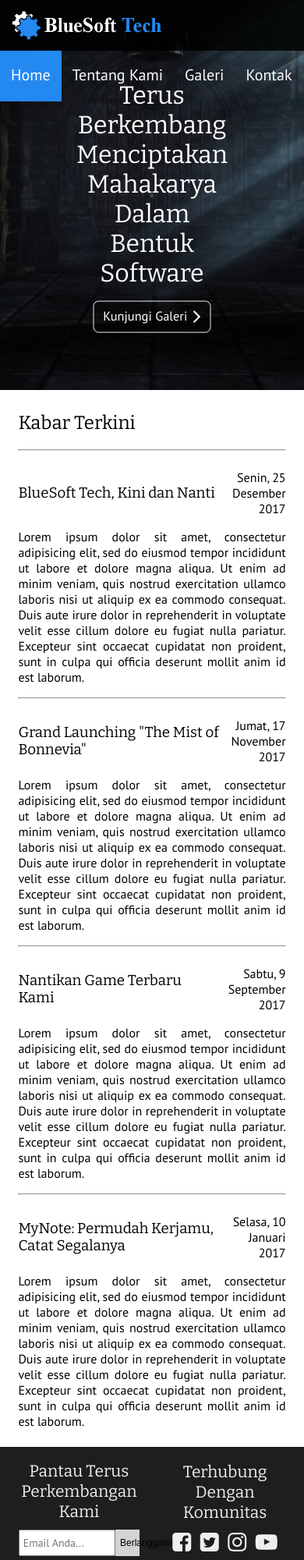
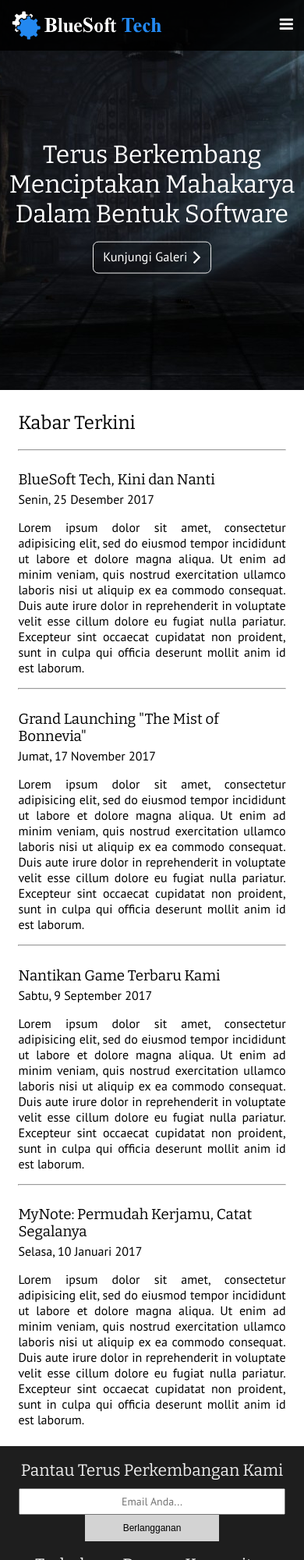
Before and after one commit to imam98/Web-IMK, a plain HTML site: page index.html in a window 390 px wide. Shown: the top 2000 px of the page at 78% size. Drawn offline with nearby package versions, Linux system fonts and the light colour scheme.

Commit message:
Add site responsiveness and minor fix

```diff
--- a/assets/css/main-style.css
+++ b/assets/css/main-style.css
@@ -92,6 +92,10 @@ a:hover {
 .col-11 {width: 91.66%;}
 .col-12 {width: 100%;}
 
+.news-date {
+  text-align: right;
+}
+
 .news-summary {
   margin-top: 0;
 }
@@ -102,7 +106,7 @@ a:hover {
   padding: 4px;
   font-family: 'PT Sans', sans-serif;
   font-size: 14px;
-  width: 80%;
+  width: 70%;
   height: 34px;
 }
 
@@ -113,7 +117,8 @@ a:hover {
   margin: 0;
   border: 0;
   font-size: 12px;
-  width: 20%;
+  width: 30%;
+  min-width: 85px;
   height: 34px;
   transition: background .3s;
 }
@@ -132,10 +137,6 @@ a:hover {
   margin-bottom: 0;
 }
 
-.align-right {
-  text-align: right;
-}
-
 .align-center {
   text-align: center;
 }
@@ -143,6 +144,7 @@ a:hover {
 /* ################## Navigation Bar ##################### */
 
 nav {
+  display: flex;
   background: rgba(0, 0, 0, 0.85);
   margin: 0;
   position: fixed;
@@ -153,13 +155,21 @@ nav {
   height: 65px;
 }
 
-nav a {
+.navbar-container a {
   display: block;
   color: #fff;
   padding: 14px;
   float: left;
   font-family: 'PT Sans', serif;
   text-decoration: none;
+  height: 100%;
+  line-height: 35px;
+}
+
+.navbar-container ul li {
+  list-style: none;
+  height: 100%;
+  font-size: 20px;
 }
 
 .logo {
@@ -172,9 +182,8 @@ nav a {
 }
 
 .navbar-list {
-  position: relative;
-  overflow: hidden;
-  float: left;
+  flex-grow: 1;
+  flex-wrap: wrap;
   margin: 0;
   padding: 0;
   height: 100%;
@@ -182,23 +191,47 @@ nav a {
 
 .navbar-list .navbar-item {
   float: left;
-  list-style: none;
-  height: 100%;
-  font-size: 20px;
 }
 
-.navbar-item a {
-  height: 100%;
-  line-height: 35px;
-}
-
-.navbar-item a:hover {
+.navbar-item a:hover, .navbar-dropdown a:hover {
   background: #2388F0;
   color: #fff;
 }
 
 .navbar-item.is-active {
   background: #2388F0;
+}
+
+.navbar-list .navbar-dropdown {
+  display: none;
+  float: right;
+}
+
+.mobile-menu {
+  display: block;
+  background: rgba(0, 0, 0, 0.85);
+  position: fixed;
+  top: 65px;
+  left: 0;
+  z-index: 99;
+  width: 100%;
+  height: 0;
+  overflow: hidden;
+  transition: height .5s ease-in;
+}
+
+ul.navbar-list.mobile {
+  width: 100%;
+}
+
+ul.navbar-list.mobile .navbar-item {
+  display: block;
+  float: none;
+  height: 65px;
+}
+
+ul.navbar-list.mobile .navbar-item a {
+  width: 100%;
 }
 
 /* #################### Custom Styles ###################### */
@@ -253,3 +286,75 @@ footer .community-box a {
 .overlay .fa {
   vertical-align: sub;
 }
+
+/* #################### Mobile View ###################### */
+
+@media screen and (max-width: 797px) {
+  footer .col-6 {
+    width: 100%;
+  }
+}
+
+@media screen and (max-width: 680px) {
+  nav .logo {
+    display: inline-block;
+    float: none;
+  }
+
+  article h1 {
+    margin-bottom: 0;
+  }
+
+  .col-1, .col-2, .col-3, .col-4, .col-5, .col-6,
+  .col-7, .col-8, .col-9, .col-10, .col-11 {
+    width: 100%;
+  }
+
+  .header-img .overlay {
+    width: 80%;
+  }
+
+  .navbar-list .navbar-item {
+    display: none;
+  }
+
+  .navbar-list .navbar-dropdown {
+    display: block;
+    position: absolute;
+    top: 0;
+    right: 0;
+  }
+
+  div.mobile-menu.is-showed {
+    height: 100%;
+  }
+
+  .news-date {
+    margin-top: 4px;
+    text-align: left;
+  }
+}
+
+@media screen and (min-width: 681px) and (max-width: 764px) {
+  .header-img .overlay {
+    width: 60%;
+  }
+}
+
+/* ##################### Small Screen ################## */
+
+@media screen and (max-width: 477px) {
+  .header-img .overlay {
+    width: 100%;
+  }
+
+  .subscribe-email {
+    width: 100%;
+    text-align: center;
+  }
+
+  .subscribe-btn {
+    margin: auto;
+    width: 50%;
+  }
+}
--- /dev/null
+++ b/assets/js/web-components.js
@@ -0,0 +1,8 @@
+function dropdownClick() {
+  let menu = document.getElementById("mobileMenu")
+
+  if (menu.className === "mobile-menu")
+    menu.className += " is-showed";
+  else
+    menu.className = "mobile-menu";
+}
--- a/index.html
+++ b/index.html
@@ -2,6 +2,7 @@
 <html>
   <head>
     <meta charset="utf-8">
+    <meta name="viewport" content="width=device-width, initial-scale=1.0">
     <title>Home | BlueSoft Tech</title>
     <link rel="stylesheet" href="assets/css/main-style.css">
     <link href="https://fonts.googleapis.com/css?family=Bitter|PT+Sans" rel="stylesheet">
@@ -15,22 +16,31 @@
         <div class="overlay">
           <h1>Terus Berkembang Menciptakan Mahakarya Dalam Bentuk Software</h1>
           <a class="overlay-btn" href="galeri/index.html">
-              <h3>Kunjungi Galeri</h3> <i class="fa fa-angle-right fa-2x"></i>
+            <h3>Kunjungi Galeri</h3> <i class="fa fa-angle-right fa-2x"></i>
           </a>
         </div>
       </div>
-      <div id="navbar-container">
+      <div class="navbar-container">
         <nav>
           <a class="logo" href="index.html">
             <img src="assets/images/BlueSoft-logo-small.png" alt="">
           </a>
-            <ul class="navbar-list" id="navbarMenu">
+            <ul class="navbar-list">
               <li class="navbar-item is-active"><a href="index.html">Home</a></li>
               <li class="navbar-item"><a href="profil.html">Tentang Kami</a></li>
               <li class="navbar-item"><a href="galeri/index.html">Galeri</a></li>
               <li class="navbar-item"><a href="kontak.html">Kontak</a></li>
+              <li class="navbar-dropdown"><a href="javascript:void(0);" onclick="dropdownClick()"><i class="fa fa-navicon"></i></a></li>
             </ul>
         </nav>
+        <div id="mobileMenu" class="mobile-menu">
+          <ul class="navbar-list mobile">
+            <li class="navbar-item is-active"><a href="index.html">Home</a></li>
+            <li class="navbar-item"><a href="profil.html">Tentang Kami</a></li>
+            <li class="navbar-item"><a href="galeri/index.html">Galeri</a></li>
+            <li class="navbar-item"><a href="kontak.html">Kontak</a></li>
+          </ul>
+        </div>
       </div>
     </header>
 
@@ -45,7 +55,7 @@
                 <h1>BlueSoft Tech, Kini dan Nanti</h1>
               </div>
               <div class="col-3">
-                <p class="align-right">Senin, 25 Desember 2017</p>
+                <p class="news-date">Senin, 25 Desember 2017</p>
               </div>
             </div>
           </header>
@@ -59,7 +69,7 @@
                 <h1>Grand Launching "The Mist of Bonnevia"</h1>
               </div>
               <div class="col-3">
-                <p class="align-right">Jumat, 17 November 2017</p>
+                <p class="news-date">Jumat, 17 November 2017</p>
               </div>
             </div>
           </header>
@@ -73,7 +83,7 @@
                 <h1>Nantikan Game Terbaru Kami</h1>
               </div>
               <div class="col-3">
-                <p class="align-right">Sabtu, 9 September 2017</p>
+                <p class="news-date">Sabtu, 9 September 2017</p>
               </div>
             </div>
           </header>
@@ -87,7 +97,7 @@
                 <h1>MyNote: Permudah Kerjamu, Catat Segalanya</h1>
               </div>
               <div class="col-3">
-                <p class="align-right">Selasa, 10 Januari 2017</p>
+                <p class="news-date">Selasa, 10 Januari 2017</p>
               </div>
             </div>
           </header>
@@ -105,7 +115,6 @@
               <input class="subscribe-email" type="email" name="EMAIL" placeholder="Email Anda...">
               <button class="subscribe-btn" type="submit" name="subscribe">Berlangganan</button>
             </div>
-
           </form>
         </div>
         <div class="col-6 community-box align-center">
@@ -118,5 +127,7 @@
       </div>
       <p class="copyright align-center">Copyright <i class="fa fa-copyright"></i> BlueSoft Tech 2017</p>
     </footer>
+
+    <script src="assets/js/web-components.js"></script>
   </body>
 </html>
```
Also changed, not shown: galeri/index.html (+18 -7 lines), kontak.html (+17 -6 lines), profil.html (+17 -6 lines).
